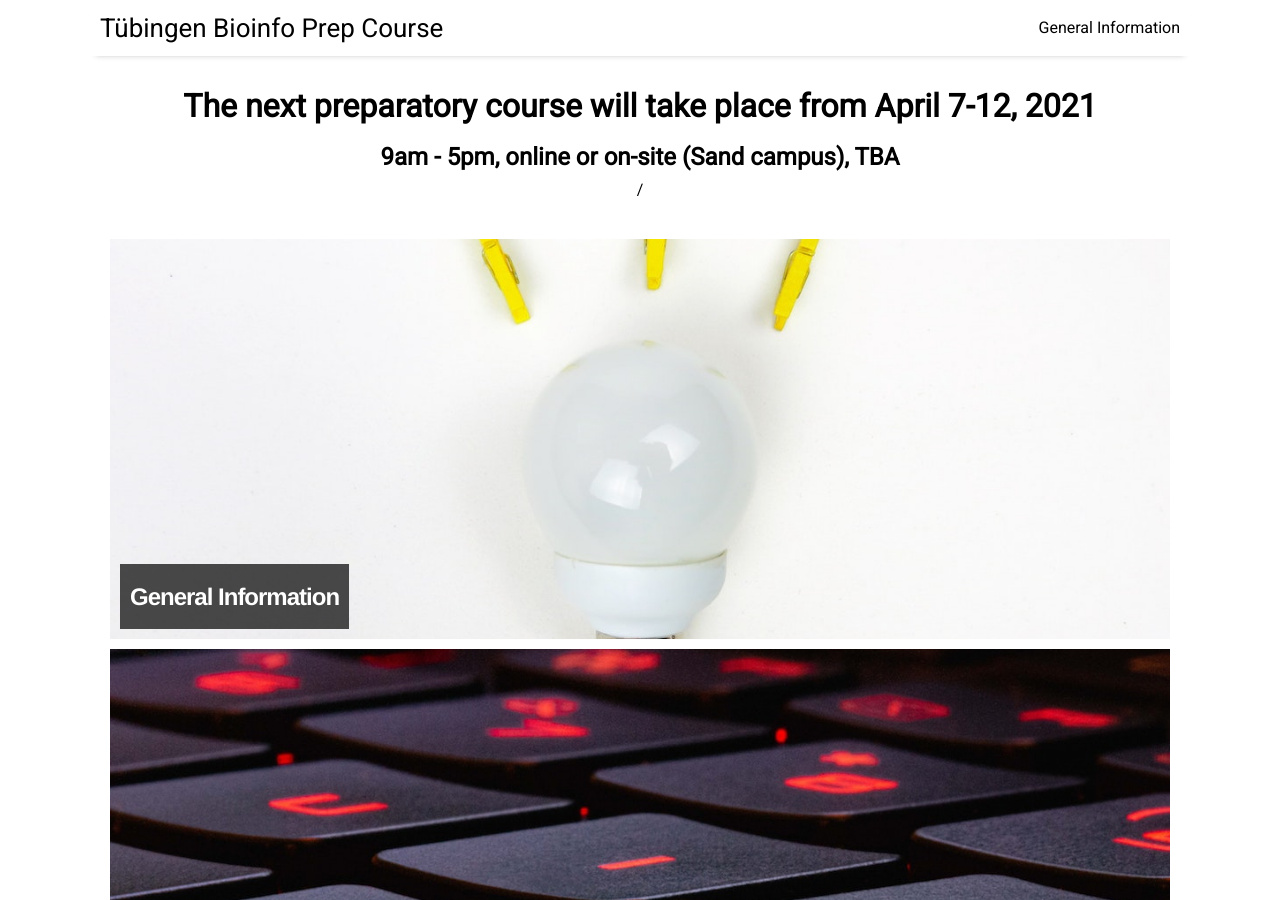
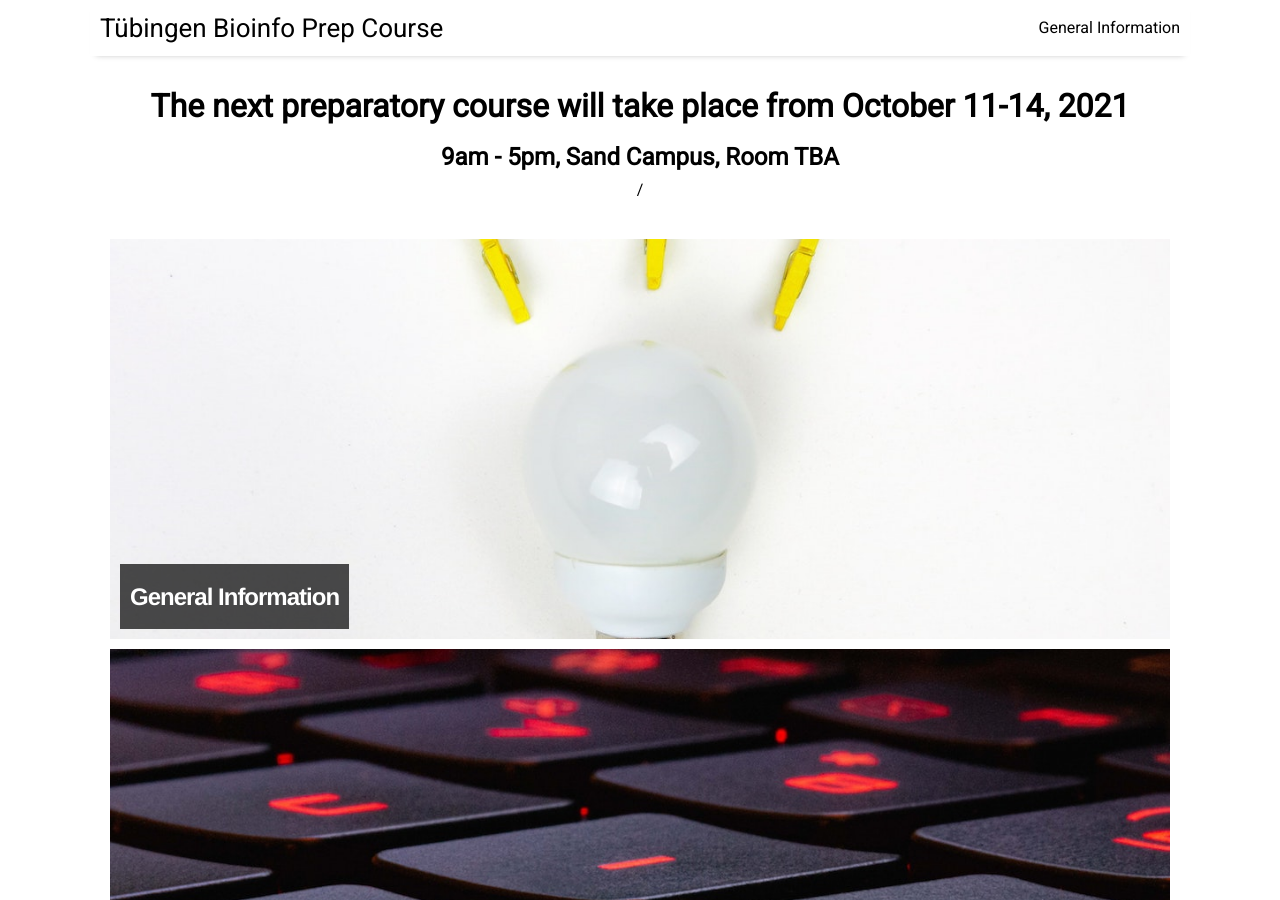
Before and after one commit to BioInfPrep/bioinfprep.github.io, a Jekyll site: the page built from index.html, in a window 1280 px wide and 900 px high. Built offline with Jekyll 4.4.1, drawn with Linux system fonts in a browser that asks for light colours; nearby versions of some CDN libraries.

Commit message:
Update home.html

```diff
--- a/_layouts/home.html
+++ b/_layouts/home.html
@@ -5,8 +5,8 @@ title: Home
 
 <div style="margin-bottom:40px">
 	<center>
-               <h1>The next preparatory course will take place from April 7-12, 2021</h1>
-               <h2>9am - 5pm, online or on-site (Sand campus), TBA</h2>/
+               <h1>The next preparatory course will take place from October 11-14, 2021</h1>
+               <h2>9am - 5pm, Sand Campus, Room TBA</h2>/
 	</center>
 </div>
 
```
